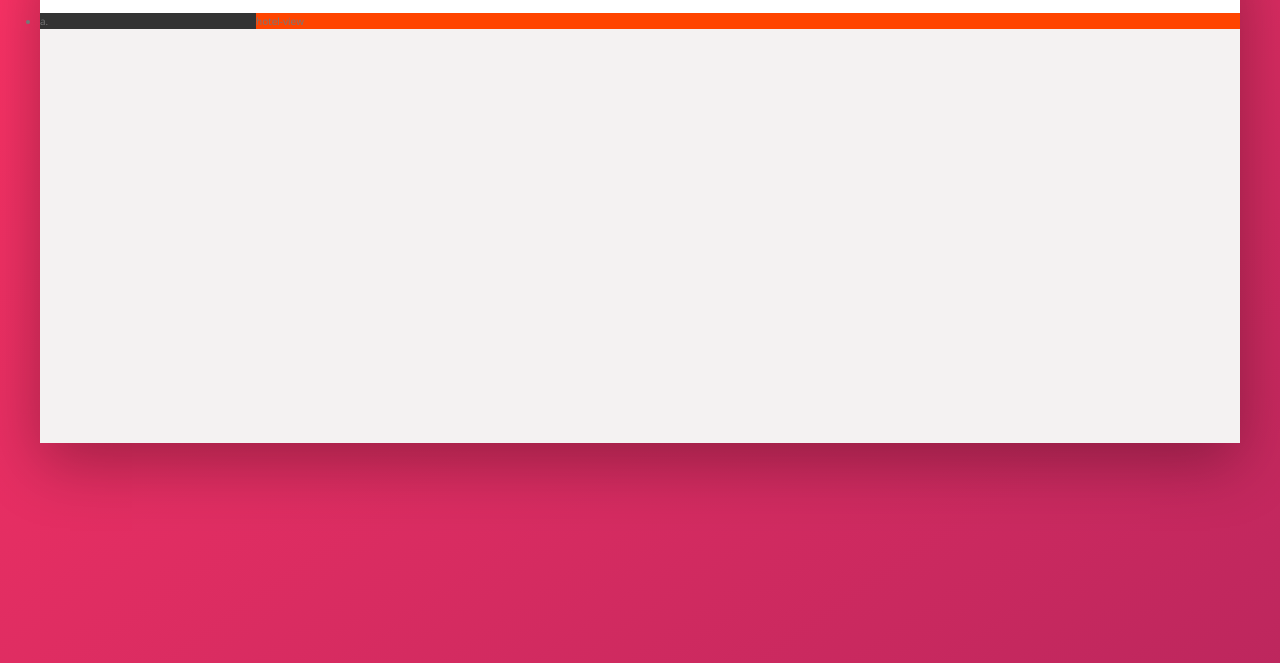
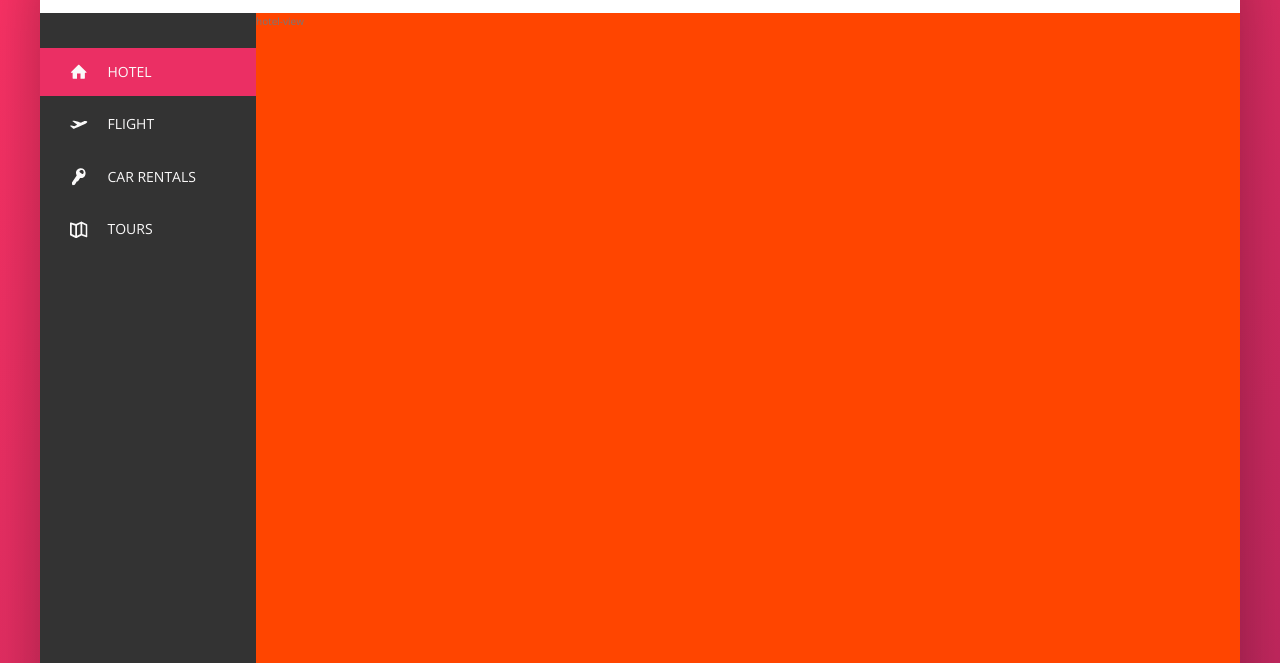
Before and after one commit to Willyntoncodes/trillo, a website: page index.html in a window 1280 px wide. Shown: the part 137-800 px from the top of the page. Drawn offline with nearby package versions, Linux system fonts and the light colour scheme.

Commit message:
Side navigation section of Trillo project

```diff
--- a/index.html
+++ b/index.html
@@ -59,8 +59,44 @@
          <div class="content">
             <nav class="sidebar">
                <ul class="side-nav">
-                  <li class="side-nav__item">a.</li>
+                  <li class="side-nav__item side-nav__item--active">
+                     <a href="#" class="side-nav__link">
+                        <svg class="side-nav__icon">
+                           <use xlink:href="img/sprite.svg#icon-home"></use>
+                        </svg>
+                        <span>Hotel</span>
+                     </a>
+                  </li>
+                  <li class="side-nav__item">
+                     <a href="#" class="side-nav__link">
+                        <svg class="side-nav__icon">
+                           <use
+                              xlink:href="img/sprite.svg#icon-aircraft-take-off"
+                           ></use>
+                        </svg>
+                        <span>Flight</span>
+                     </a>
+                  </li>
+                  <li class="side-nav__item">
+                     <a href="#" class="side-nav__link">
+                        <svg class="side-nav__icon">
+                           <use xlink:href="img/sprite.svg#icon-key"></use>
+                        </svg>
+                        <span>Car Rentals</span>
+                     </a>
+                  </li>
+                  <li class="side-nav__item">
+                     <a href="#" class="side-nav__link">
+                        <svg class="side-nav__icon">
+                           <use xlink:href="img/sprite.svg#icon-map"></use>
+                        </svg>
+                        <span>Tours</span>
+                     </a>
+                  </li>
                </ul>
+               <div class="legal">
+                  &copy: 2017 by Trillo. All rights reserved.
+               </div>
             </nav>
             <main class="hotel-view">hotel-view</main>
          </div>
--- a/sass/_components.scss
+++ b/sass/_components.scss
@@ -102,3 +102,66 @@
       margin-right: 1rem;
    }
 }
+///////////////////
+/// SIDE NAVIGATION
+.side-nav {
+   font-size: 1.4rem;
+   list-style: none;
+   margin-top: 3.5rem;
+
+   &__item {
+      position: relative;
+      &:not(:last-child) {
+         margin-bottom: 0.5rem;
+      }
+   }
+   &__item::before {
+      content: '';
+      position: absolute;
+      top: 0;
+      left: 0;
+      height: 100%;
+      width: 0.3rem;
+      background-color: var(--color-primary);
+      transform: scaleY(0);
+      transform-origin: center;
+      transition: transform 0.2s, width 0.4s cubic-bezier(1, 0, 0, 1) 0.2s,
+         background-color 0.1s;
+   }
+   &__item:hover::before,
+   &__item--active:before {
+      transform: scaleY(1);
+      width: 100%;
+   }
+   &__item:active::before {
+      background-color: var(--color-primary-light);
+   }
+
+   &__link:link,
+   &__link:visited {
+      color: var(--Grey-light-1);
+      text-decoration: none;
+      text-transform: uppercase;
+      display: block;
+      padding: 1.5rem 3rem;
+      position: relative;
+      z-index: 10;
+
+      display: flex;
+      align-items: center;
+   }
+
+   &__icon {
+      width: 1.75rem;
+      height: 1.75rem;
+      margin-right: 2rem;
+      fill: currentColor;
+   }
+}
+.legal {
+   font-size: 1.2rem;
+   color: var(--Grey-light-4);
+   text-align: center;
+   padding: 2.5rem;
+   margin-inline: 3rem;
+}
--- a/sass/_layout.scss
+++ b/sass/_layout.scss
@@ -20,6 +20,11 @@
 .sidebar {
    background-color: var(--Grey-dark-1);
    flex: 0 0 18%;
+   display: flex;
+   flex-direction: column;
+   justify-content: space-between;
+
+   height: 80rem;
 }
 .hotel-view {
    background-color: orangered;
```
Also changed, not shown: css/style.css, 1 other file.
